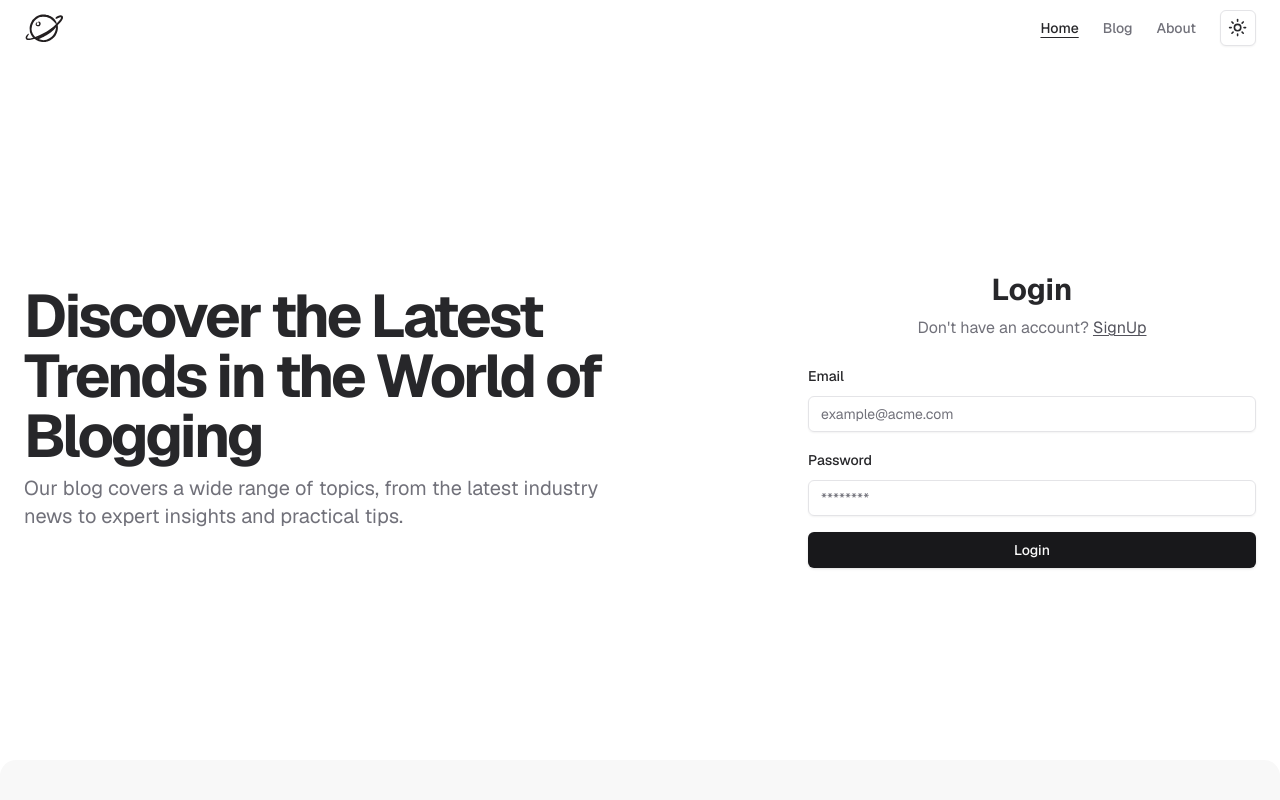
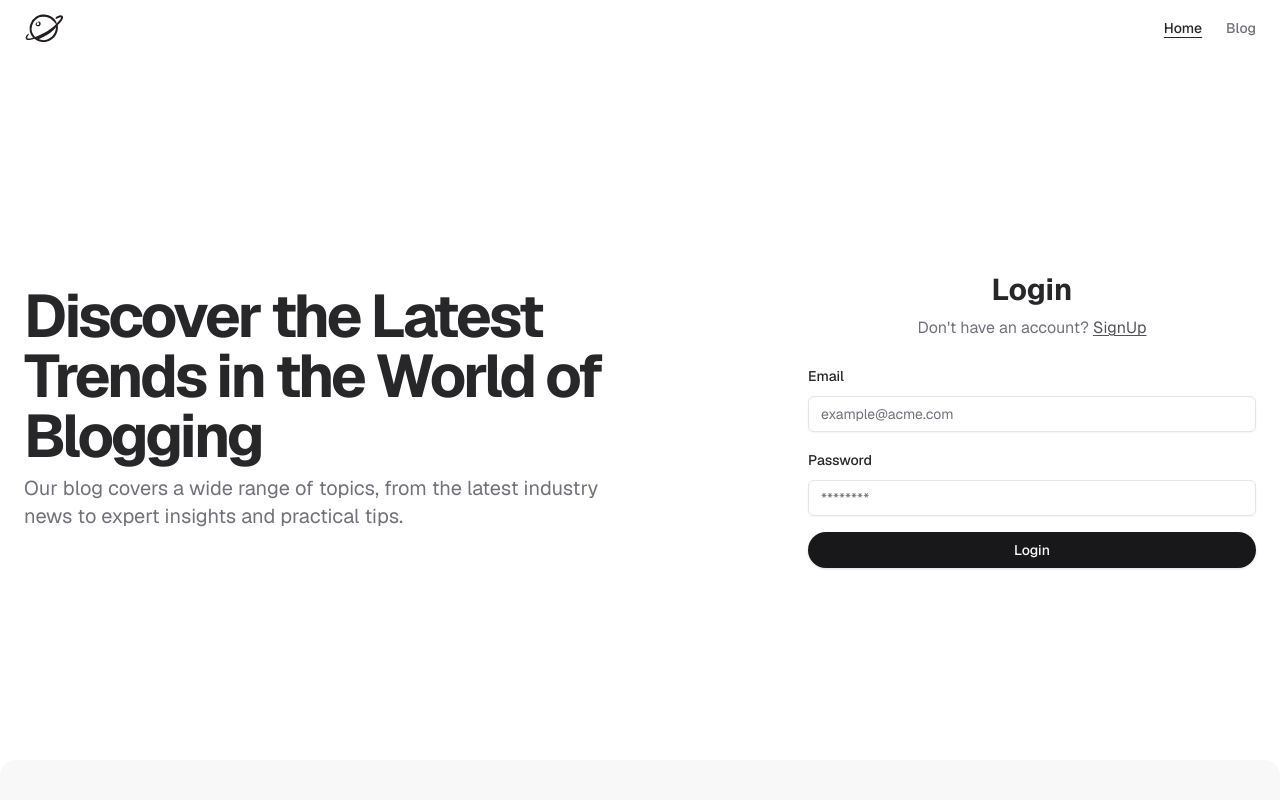
Before and after one commit to destructo570/neko-serverless-blogging-website, a Next.js app in the folder apps/frontend/: page / in a window 1280 px wide. Shown: the top 800 px of the page. Built offline with nearby package versions, Linux system fonts and the light colour scheme; a web font is replaced by a local one.

Commit message:
feat: navbar changes

```diff
--- a/apps/frontend/src/app/globals.css
+++ b/apps/frontend/src/app/globals.css
@@ -102,3 +102,9 @@
   .muted-background {
     background-color: #f8f8f8;
   }
+
+/* Overrride ShadCn Component CSS */
+
+button{
+  border-radius: 100px !important;
+}
--- a/apps/frontend/src/components/common/Navigation/NavBar.tsx
+++ b/apps/frontend/src/components/common/Navigation/NavBar.tsx
@@ -4,11 +4,11 @@ import React from "react";
 import { usePathname } from "next/navigation";
 import clsx from "clsx";
 import { UserActionsDropdown } from "../UserActionsDropdown";
-import { ThemeToggle } from "../ThemeToggle";
 import { Button } from "@/components/ui/button";
 import { useRouter } from "next/navigation";
 import Image from "next/image";
 import useLogin from "@/hooks/useLogin";
+import { PencilLine } from "lucide-react";
 
 const NavBar = () => {
   const pathname = usePathname();
@@ -19,7 +19,8 @@ const NavBar = () => {
     push("/blog/create");
   };
 
-  let active_link_class = "underline underline-offset-4 text-zinc-800 dark:text-zinc-200";
+  let active_link_class =
+    "underline underline-offset-4 text-zinc-800 dark:text-zinc-200";
 
   return (
     <header className="px-4 lg:px-6 h-14 flex items-center w-full">
@@ -56,45 +57,16 @@ const NavBar = () => {
         >
           Blog
         </Link>
-        <Link
-          href="/about"
-          className={clsx(
-            "text-sm font-medium text-muted-foreground hover:text-zinc-800 dark:hover:text-zinc-200 flex flex-col justify-center",
-            {
-              [active_link_class]: pathname === "/about",
-            }
-          )}
-          prefetch={false}
-        >
-          About
-        </Link>
         {is_logged_in && !pathname?.includes("/blog/create") ? (
-          <Button onClick={goToCreatePost}>Create Post</Button>
+          <Button onClick={goToCreatePost} size={"default"} className="flex gap-2">
+            <PencilLine color="#ffffff" size={18} />
+            Write
+          </Button>
         ) : null}
-        <ThemeToggle />
         {is_logged_in ? <UserActionsDropdown /> : null}
       </nav>
     </header>
   );
 };
 
-function MountainIcon(props) {
-  return (
-    <svg
-      {...props}
-      xmlns="http://www.w3.org/2000/svg"
-      width="24"
-      height="24"
-      viewBox="0 0 24 24"
-      fill="none"
-      stroke="currentColor"
-      strokeWidth="2"
-      strokeLinecap="round"
-      strokeLinejoin="round"
-    >
-      <path d="m8 3 4 8 5-5 5 15H2L8 3z" />
-    </svg>
-  );
-}
-
 export default NavBar;
```
